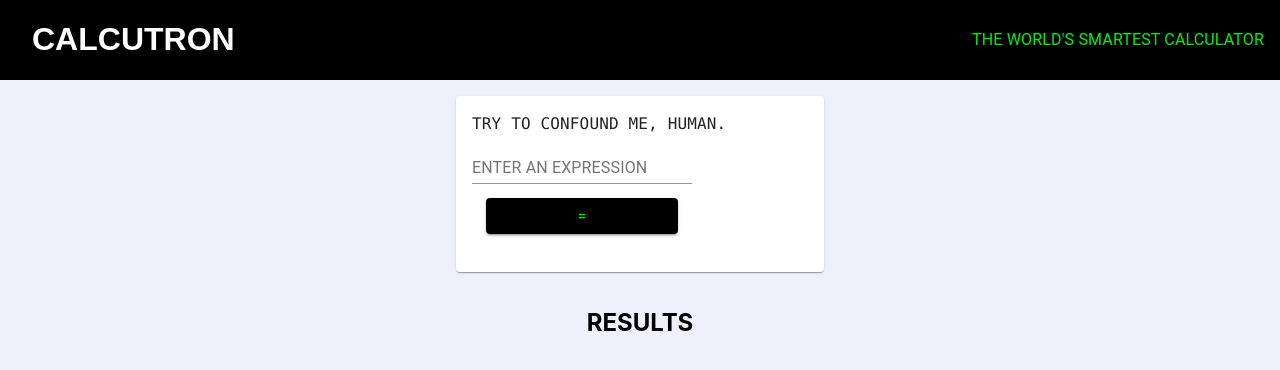
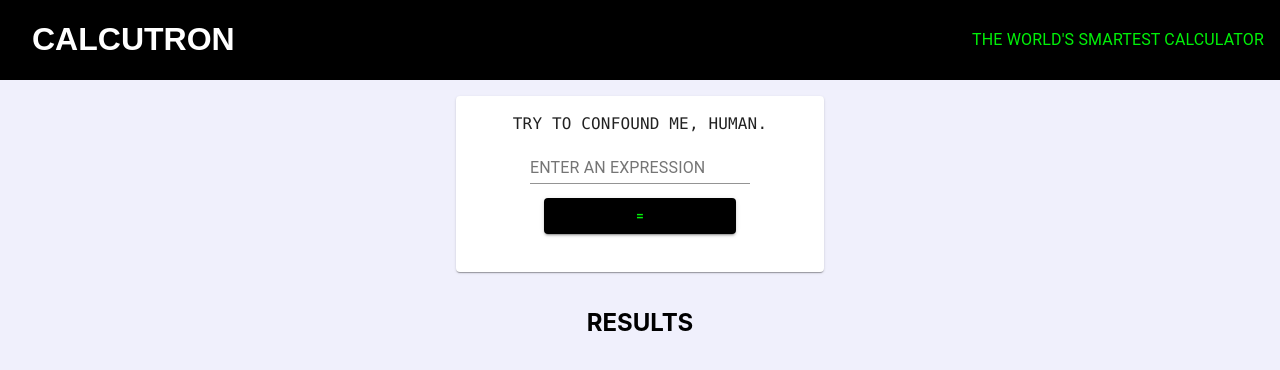
Before and after one commit to NJohnsonJ/calcutron, a React (Create React App) app: page / in a window 1280 px wide. Both pictures are taken after typing "Sample" into the empty fields and a click on the button "ENTER". Shown: the top 370 px of the page. Built offline with nearby package versions, Linux system fonts and the light colour scheme.

Commit message:
Center the form

```diff
--- a/src/components/Calculator.tsx
+++ b/src/components/Calculator.tsx
@@ -51,7 +51,7 @@ const Calculator: React.FC<Props> = ({ database, user }) => {
 
   function handleClick(e: React.MouseEvent<HTMLButtonElement>) {
 
-    if (!validateInput(input)) {
+    if (!validateInput(input) || input.length === 0) {
       generateErrorMessage();
       return;
     }
@@ -83,9 +83,8 @@ const Calculator: React.FC<Props> = ({ database, user }) => {
     <Wrapper>
       <Card>
         <CardContent>
-          <Grid item>
+          <Grid container justify="center">
             <Typography color={color}><code>{message}</code></Typography>
-          </Grid>
             <BasicInput
               label="ENTER AN EXPRESSION"
               value={input}
@@ -93,6 +92,7 @@ const Calculator: React.FC<Props> = ({ database, user }) => {
               onChange={handleChange}
               onSubmit={handleClick}
             />
+          </Grid>
         </CardContent>
       </Card>
     </Wrapper>
```
Lines whose indentation alone changed are shown as unchanged.
